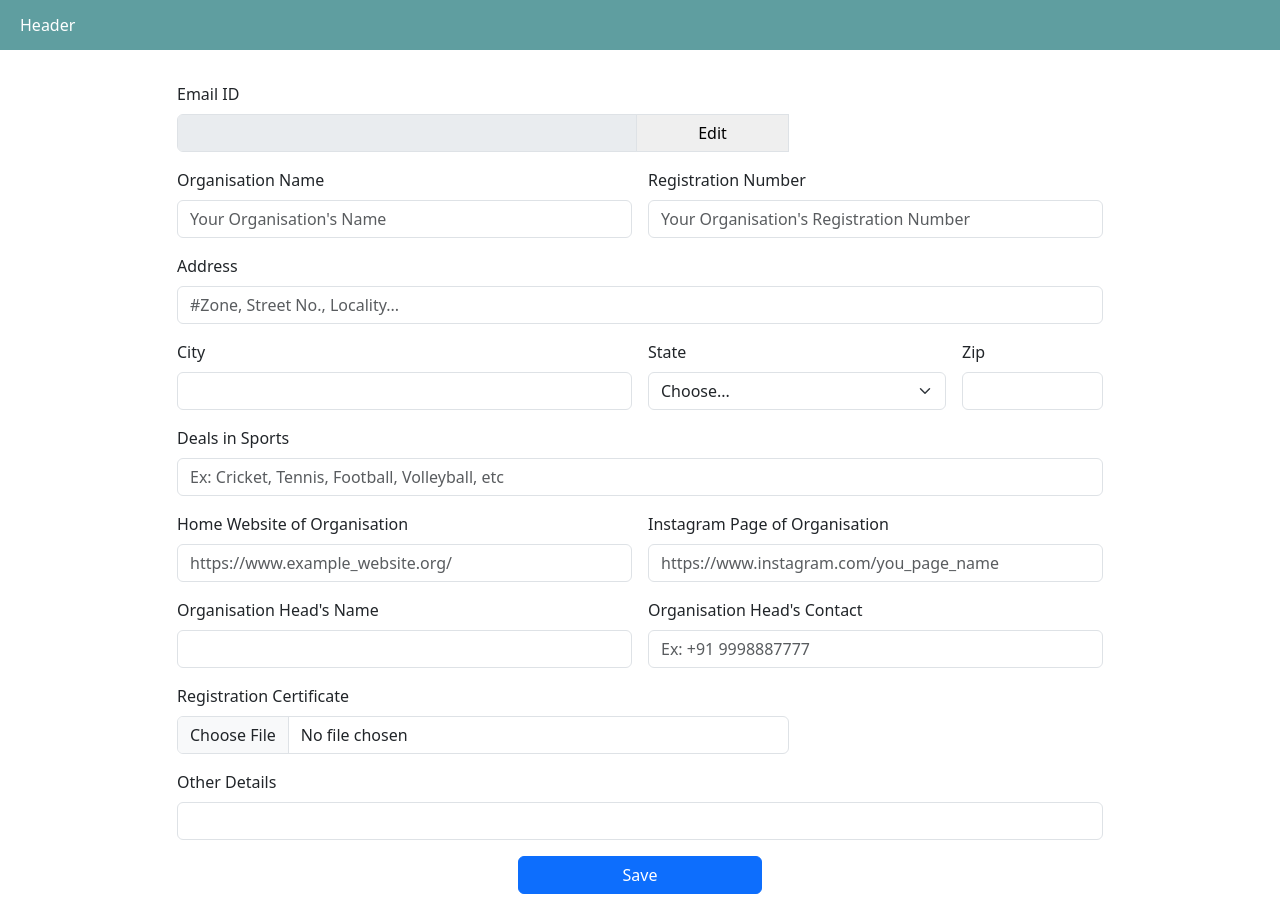
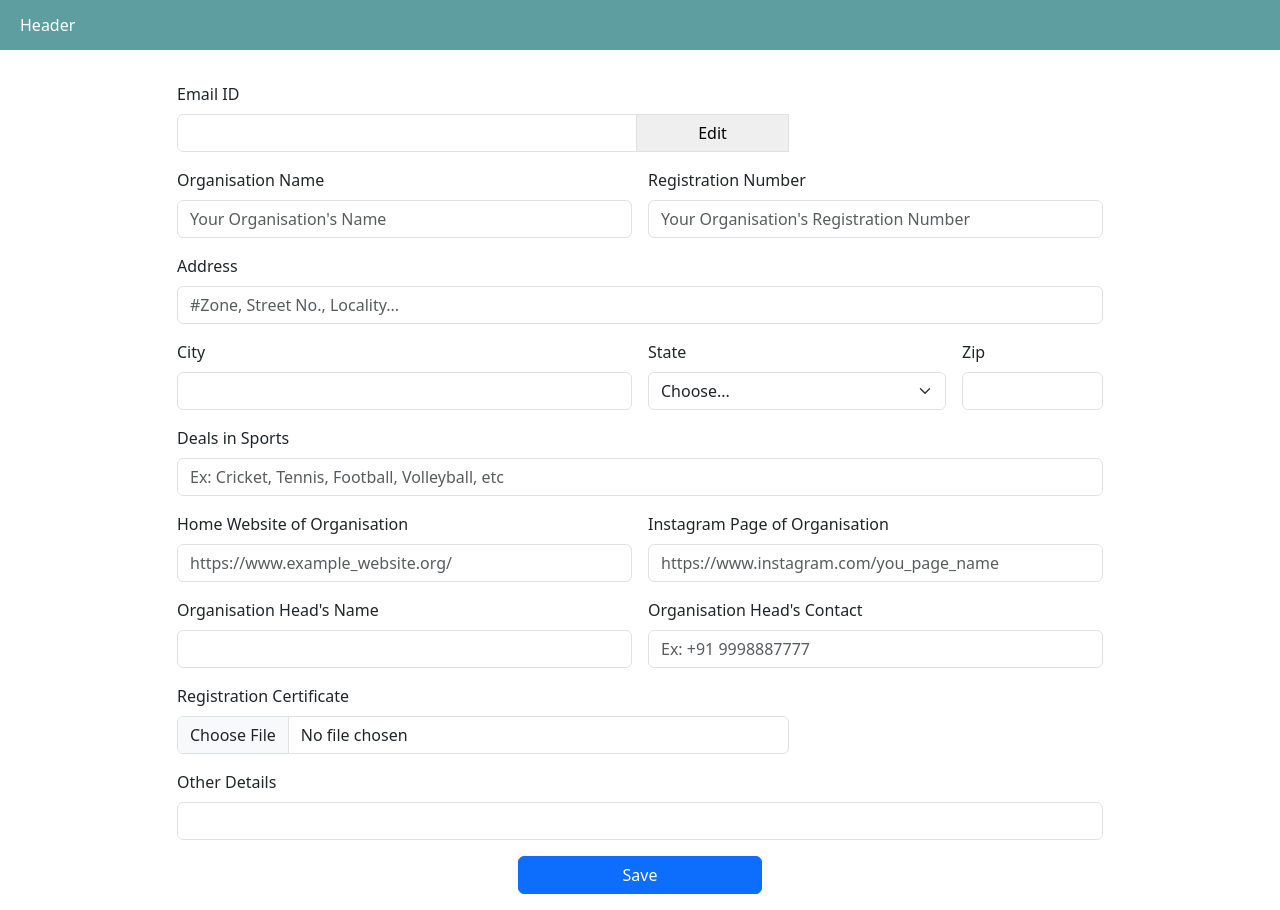
Before and after one commit to DracoRooks/trainingProject, a website: page public/organiser-profile.html in a window 1280 px wide. Drawn offline with nearby package versions, Linux system fonts and the light colour scheme.

Commit message:
Changed the email textbox from disabled to readonly.
This fixes the problem of javascript being unable to modify the value in that field.

```diff
--- a/public/organiser-profile.html
+++ b/public/organiser-profile.html
@@ -76,7 +76,7 @@
                   id="txtEmailOrgProfile"
                   name="txtEmailOrgProfile"
                   value="{{activeUserOrganiserEmail}}"
-                  disabled
+                  readonly
                 />
                 <button type="button" class="input-group-btn col-md-3 border">
                   Edit
```
